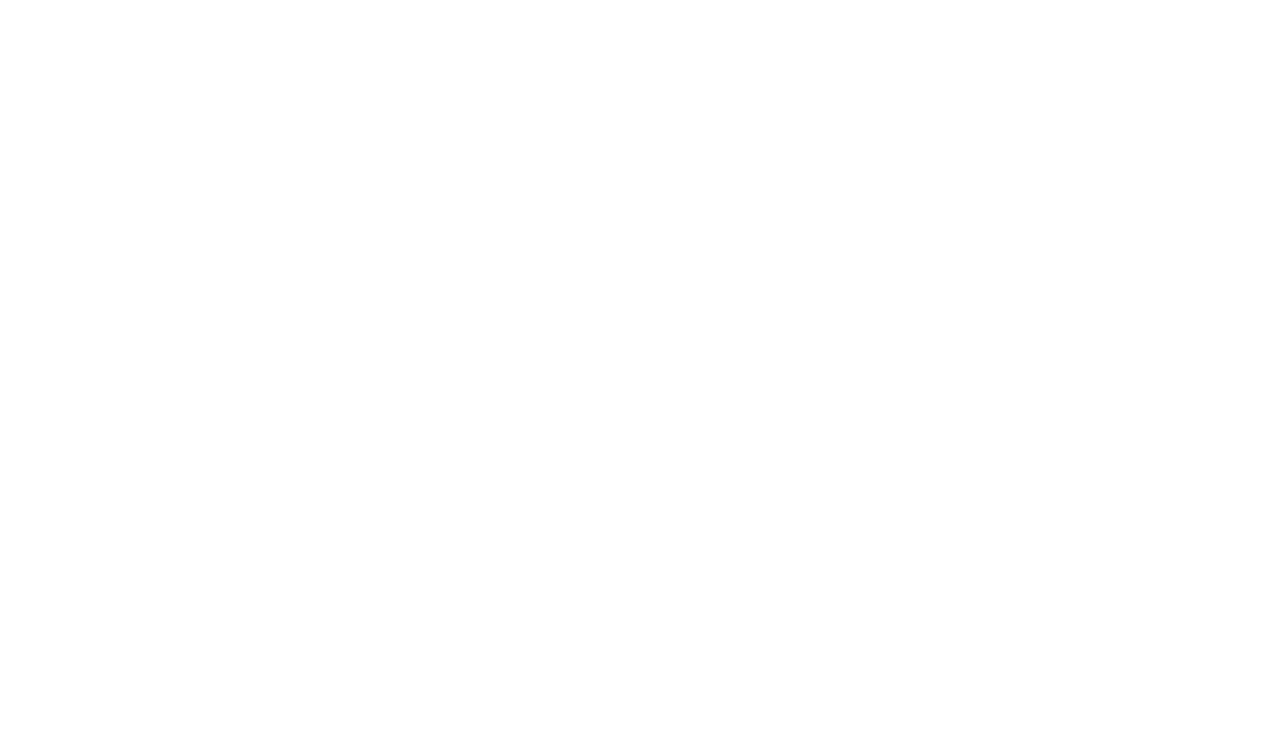
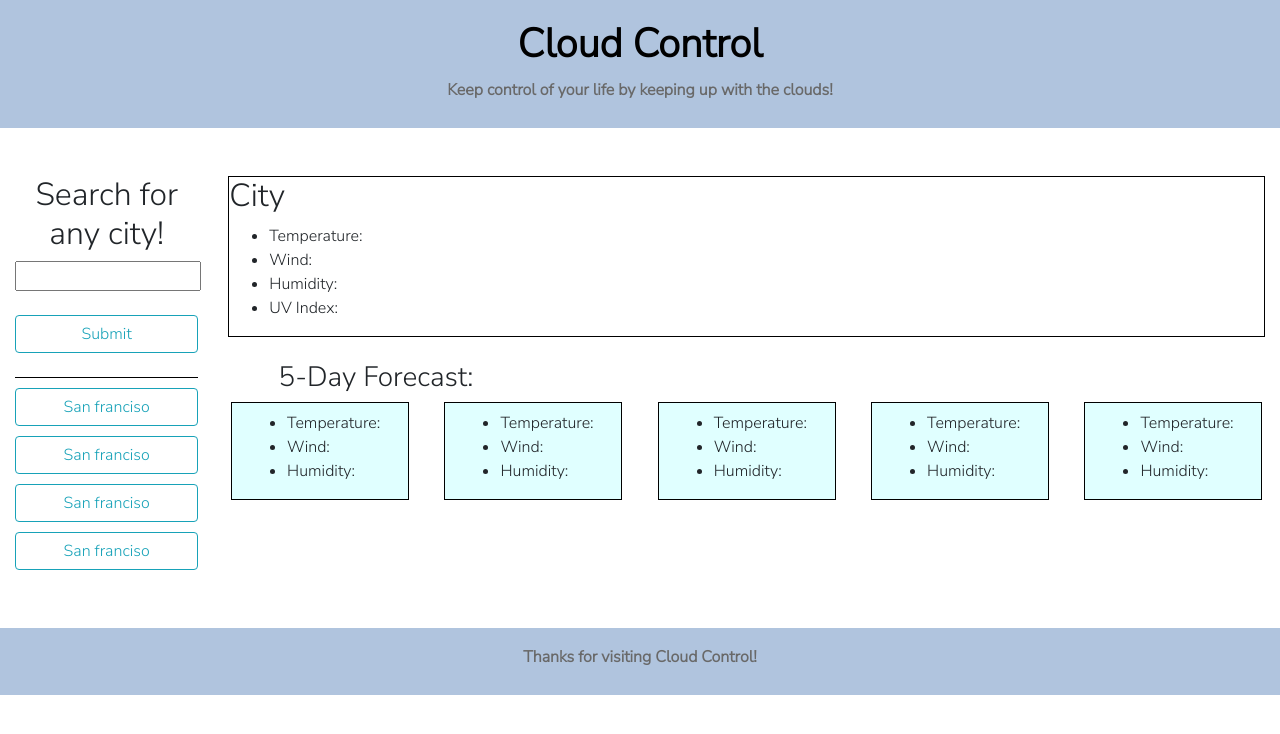
Before and after one commit to AlyLopez02/Cloud-Control, a plain HTML site: page index.html in a window 1280 px wide. Drawn offline with nearby package versions, Linux system fonts and the light colour scheme.

Commit message:
updated html and css again

```diff
--- a/assets/css/style.css
+++ b/assets/css/style.css
@@ -0,0 +1,54 @@
+/* General Styles */
+* {
+    font-family: 'Nunito Sans', sans-serif;
+}
+
+header, footer {
+    background-color: lightsteelblue;
+    text-align: center;
+    padding: 20px;
+}
+
+h1 {
+    font-weight: bolder;
+    color: black;
+    padding-bottom: 5px;
+}
+
+h3 {
+    margin-left: 50px;
+}
+
+h6 {
+    font-weight: bold;
+    color: dimgray;
+}
+
+form {
+    border-bottom: 1px solid black;
+    text-align: center;
+}
+
+
+
+/* Custom Class & Id Styles */
+#main-weather {
+    border: 1px solid black;
+}
+
+#day1, #day2, #day3, #day4, #day5 {
+    border: 1px solid black;
+    background-color: lightcyan;
+}
+
+#search {
+    text-align: center;
+}
+
+#recent-cities {
+    text-align: center;
+}
+
+.city-button {
+    margin: 10px 0px;
+}
--- a/assets/js/script.js
+++ b/assets/js/script.js
@@ -0,0 +1,2 @@
+// add the following classes to the recent buttons: city-button btn btn-outline-info btn-block
+// also create a <br> above each button
--- a/index.html
+++ b/index.html
@@ -1,12 +1,137 @@
 <!DOCTYPE html>
 <html lang="en">
+
 <head>
     <meta charset="UTF-8">
     <meta http-equiv="X-UA-Compatible" content="IE=edge">
     <meta name="viewport" content="width=device-width, initial-scale=1.0">
-    <title>Document</title>
+
+
+    <link rel="preconnect" href="https://fonts.googleapis.com">
+    <link rel="preconnect" href="https://fonts.gstatic.com" crossorigin>
+    <link href="https://fonts.googleapis.com/css2?family=Nunito+Sans:wght@300&display=swap" rel="stylesheet">
+    <link rel="stylesheet" href="https://stackpath.bootstrapcdn.com/bootstrap/4.3.1/css/bootstrap.min.css" />
+    <script src="https://kit.fontawesome.com/0ad641d2c3.js" crossorigin="anonymous"></script>
+    <link rel="stylesheet" href="./assets/css/style.css" />
+
+    <title>Cloud Control</title>
 </head>
+
 <body>
 
+    <header class="container-fluid">
+        <h1 class="col-12">Cloud Control</h1>
+        <h6 class="col-12">Keep control of your life by keeping up with the clouds!</h3>
+    </header>
+
+    <br><br>
+
+    <main>
+        <div class="container-fluid">
+            <div class="row">
+
+                <!-- Search container -->
+                <div class="col-2" id="search">
+                    <div>
+                        <!-- Search form -->
+                        <form>
+                            <h2>Search for any city!</h2>
+                            <input type="text">
+                            <br><br>
+                            <input class="btn btn-outline-info btn-block" type="submit">
+                            <br>
+                        </form>
+
+                        <!-- Area for buttons to be created-->
+                        <div id="recent-cities">
+
+                            <button class="city-button btn btn-outline-info btn-block">San franciso</button>
+
+                            <button class="city-button btn btn-outline-info btn-block">San franciso</button>
+
+                            <button class="city-button btn btn-outline-info btn-block">San franciso</button>
+
+                            <button class="city-button btn btn-outline-info btn-block">San franciso</button>
+                        </div>
+                    </div>
+                </div>
+
+                <div class="col-10" id="weather">
+                    <div class="row-cols-auto">
+                        <div id="main-weather">
+                            <h2>City</h2>
+
+                            <ul>
+                                <li>Temperature:</li>
+                                <li>Wind:</li>
+                                <li>Humidity:</li>
+                                <li>UV Index:</li>
+                            </ul>
+                        </div>
+                    </div>
+
+                    <br>
+                    <h3>5-Day Forecast:</h3>
+                    <div class="row justify-content-around">
+                        <div class="col-sm-2" id="day1">
+                            <h5></h5>
+                            <ul>
+                                <li>Temperature:</li>
+                                <li>Wind:</li>
+                                <li>Humidity:</li>
+                            </ul>
+                        </div>
+
+                        <div class="col-sm-2" id="day2">
+                            <h5></h5>
+                            <ul>
+                                <li>Temperature:</li>
+                                <li>Wind:</li>
+                                <li>Humidity:</li>
+                            </ul>
+                        </div>
+
+                        <div class="col-sm-2" id="day3">
+                            <h5></h5>
+                            <ul>
+                                <li>Temperature:</li>
+                                <li>Wind:</li>
+                                <li>Humidity:</li>
+                            </ul>
+                        </div>
+
+                        <div class="col-sm-2" id="day4">
+                            <h5></h5>
+                            <ul>
+                                <li>Temperature:</li>
+                                <li>Wind:</li>
+                                <li>Humidity:</li>
+                            </ul>
+                        </div>
+
+                        <div class="col-sm-2" id="day5">
+                            <h5></h5>
+                            <ul>
+                                <li>Temperature:</li>
+                                <li>Wind:</li>
+                                <li>Humidity:</li>
+                            </ul>
+                        </div>
+                    </div>
+                </div>
+            </div>
+        </div>
+    </main>
+
+    <br><br>
+
+    <footer>
+        <h6>Thanks for visiting Cloud Control!</h6>
+    </footer>
+
+
+
+    <script src="./assets/js/script.js"></script>
 </body>
+
 </html>
```
